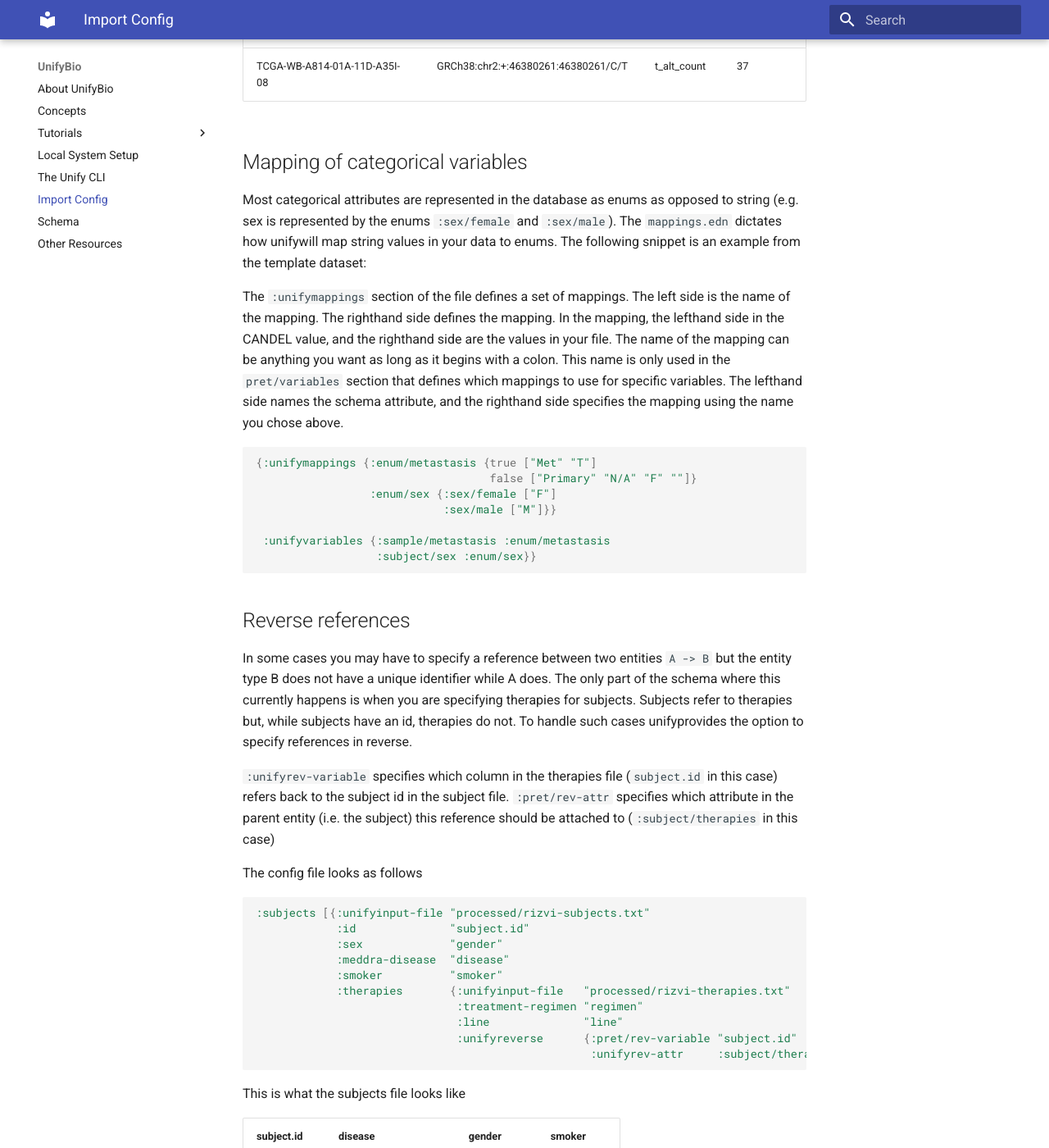
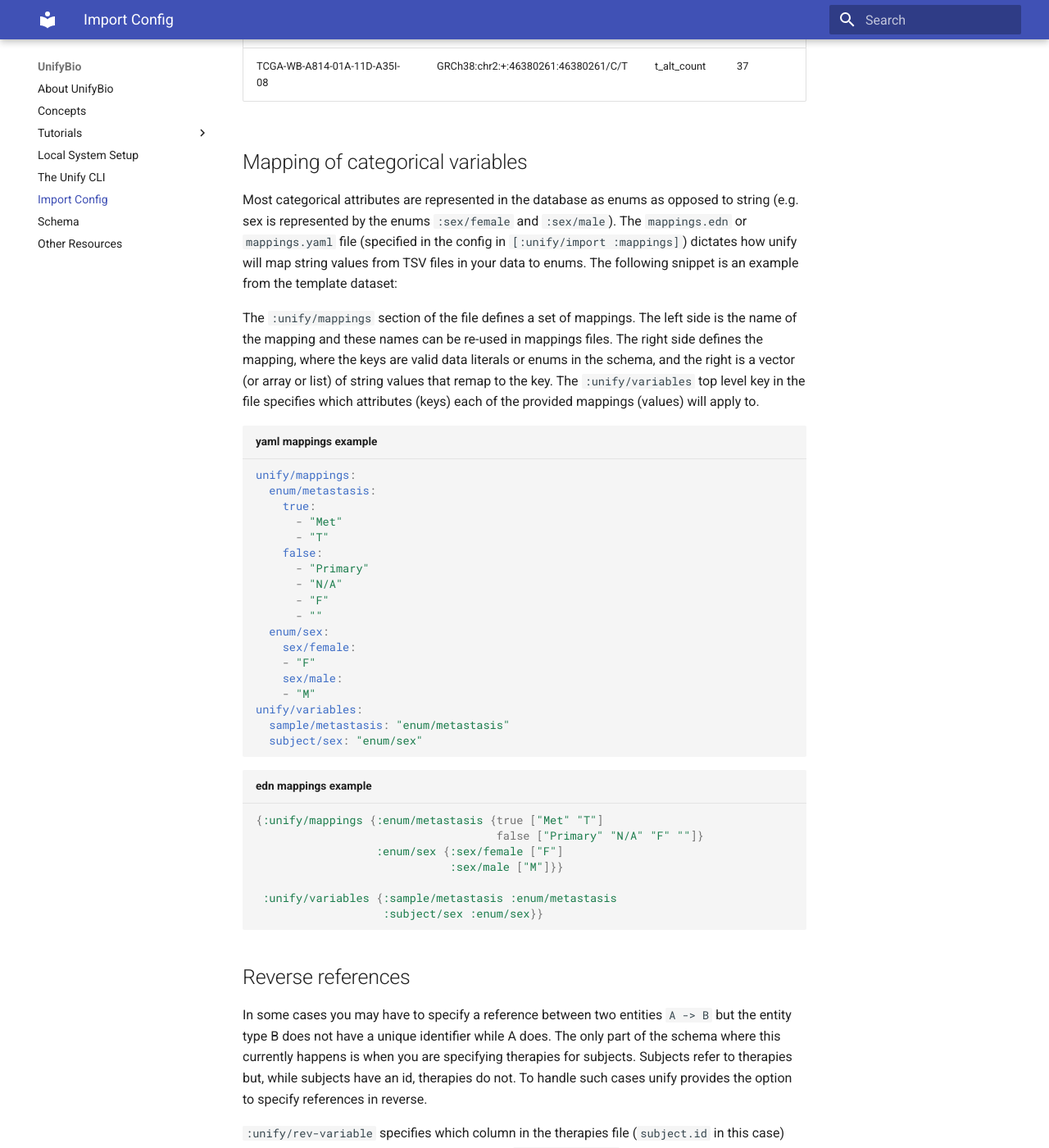
Before and after one commit to UnifyBio/unifybio-site, an MkDocs documentation site: the page built from docs/import-config.md, in a window 1280 px wide and 1400 px high, scrolled down 6096 px. Shown: the whole window at 82% size. Built offline with MkDocs 1.6.1 and Material for MkDocs 9.7.7, drawn with Linux system fonts in a browser that asks for light colours; some of the changed text lies outside the part shown.

Commit message:
first complete pass of import config docs

````diff
--- a/docs/import-config.md
+++ b/docs/import-config.md
@@ -246,42 +246,90 @@
 
 ## Mapping of categorical variables
 
-Most categorical attributes are represented in the database as enums as opposed to string (e.g. sex is represented by the enums `:sex/female` and `:sex/male`). The `mappings.edn` dictates how unifywill map string values in your data to enums. The following snippet is an example from the template dataset:
+Most categorical attributes are represented in the database as enums as opposed to string (e.g. sex is represented by the enums `:sex/female` and `:sex/male`).
+The `mappings.edn` or `mappings.yaml` file (specified in the config in `[:unify/import :mappings]`)
+dictates how unify will map string values from TSV files in your data to enums. The following snippet is an example from the template dataset:
 
-The `:unifymappings` section of the file defines a set of mappings. The left side is the name of the mapping. The righthand side defines the mapping. In the mapping, the lefthand side in the CANDEL value, and the righthand side are the values in your file. The name of the mapping can be anything you want as long as it begins with a colon. This name is only used in the `pret/variables` section that defines which mappings to use for specific variables. The lefthand side names the schema attribute, and the righthand side specifies the mapping using the name you chose above.
+The `:unify/mappings` section of the file defines a set of mappings.
+The left side is the name of the mapping and these names can be re-used in mappings files.
+The right side defines the mapping, where the keys are valid data literals or enums in the schema, and the right is
+a vector (or array or list) of string values that remap to the key.
+The `:unify/variables` top level key in the file specifies which attributes (keys)
+each of the provided mappings (values) will apply to.
 
-```clojure
-{:unifymappings {:enum/metastasis {true ["Met" "T"]
-                                   false ["Primary" "N/A" "F" ""]}
-                 :enum/sex {:sex/female ["F"]
-                            :sex/male ["M"]}}
 
- :unifyvariables {:sample/metastasis :enum/metastasis
-                  :subject/sex :enum/sex}}
+```yaml title="yaml mappings example"
+unify/mappings:
+  enum/metastasis:
+    true:
+      - "Met"
+      - "T"
+    false:
+      - "Primary"
+      - "N/A"
+      - "F"
+      - ""
+  enum/sex:
+    sex/female:
+    - "F"
+    sex/male:
+    - "M"
+unify/variables:
+  sample/metastasis: "enum/metastasis"
+  subject/sex: "enum/sex"
+```
+
+```clojure title="edn mappings example"
+{:unify/mappings {:enum/metastasis {true ["Met" "T"]
+                                    false ["Primary" "N/A" "F" ""]}
+                  :enum/sex {:sex/female ["F"]
+                             :sex/male ["M"]}}
+
+ :unify/variables {:sample/metastasis :enum/metastasis
+                   :subject/sex :enum/sex}}
 
 ```
 
 ## Reverse references
 
-In some cases you may have to specify a reference between two entities `A -> B` but the entity type B does not have a unique identifier while A does. The only part of the schema where this currently happens is when you are specifying therapies for subjects. Subjects refer to therapies but, while subjects have an id, therapies do not. To handle such cases unifyprovides the option to specify references in reverse.
+In some cases you may have to specify a reference between two entities `A -> B` but the entity type B does not have a unique identifier while A does.
+The only part of the schema where this currently happens is when you are specifying therapies for subjects.
+Subjects refer to therapies but, while subjects have an id, therapies do not. To handle such cases unify
+provides the option to specify references in reverse.
 
-`:unifyrev-variable` specifies which column in the therapies file (`subject.id` in this case) refers back to the subject id in the subject file. `:pret/rev-attr` specifies which attribute in the parent entity (i.e. the subject) this reference should be attached to (`:subject/therapies` in this case)
+`:unify/rev-variable` specifies which column in the therapies file (`subject.id` in this case) refers back to the subject id in the subject file.
+`:unify/rev-attr` specifies which attribute in the parent entity (i.e. the subject) this reference should be attached to (`:subject/therapies` in this case).
 
-The config file looks as follows
-```clojure
-:subjects [{:unifyinput-file "processed/rizvi-subjects.txt"
+```yaml title="yaml reverse ref example" hl_lines="11-13"
+subjects:
+  - unify/input-tsv-file: "processed/rizvi-subjects.txt"
+    id: "subject.id"
+    sex: gender
+    meddra-disease: disease
+    smoker: smoker
+    therapies:
+    - unify/input-tsv-file: "processed/rizvi-therapies.txt"
+      treatment-regimen: "regimen"
+      line: "line"
+      unify/reverse:
+        unify/rev-variable: "subject.id"
+        unify/rev-attr: ":subject/therapies"
+```
+
+```clojure title="edn reverse ref example" hl_lines="9-10"
+:subjects [{:unify/input-tsv-file "processed/rizvi-subjects.txt"
             :id              "subject.id"
             :sex             "gender"
             :meddra-disease  "disease"
             :smoker          "smoker"
-            :therapies       {:unifyinput-file   "processed/rizvi-therapies.txt"
+            :therapies       {:unify/input-tsv-file   "processed/rizvi-therapies.txt"
                               :treatment-regimen "regimen"
                               :line              "line"
-                              :unifyreverse      {:pret/rev-variable "subject.id"
-                                                  :unifyrev-attr     :subject/therapies}}}
+                              :unify/reverse      {:unify/rev-variable "subject.id"
+                                                   :unify/rev-attr     :subject/therapies}}}
 ```
 
-This is what the subjects file looks like
+This is what the subjects file looks like:
 
 |subject.id	|disease|	gender|	smoker|
 |-----------|-------|---------|-------|
@@ -301,12 +349,25 @@
 
 ## Data fields with multiple values
 
-If your data has multiple values for an attribute in a single cell of the input table, you can tell unifyto split the content of the cell into individual values. For instance in the following example we have a single `Genes` column that contains multiple genes separated by `;`. `:cnv/genes` is a cardinality-many attribute, and therefore the set of genes will all be associated with a single entity.
+If your data has multiple values for an attribute in a single cell of the input table, you can tell unify
+to split the content of the cell into individual values. For instance in the following example we have a single
+`Genes` column that contains multiple genes separated by `;`. `:cnv/genes` is a cardinality-many attribute,
+and therefore the set of genes in each cell will all be associated with a single entity.
 
-This snippet shows how to configure unif to handle such cases
+This snippet shows how to direct Unify to handle these cases:
 
-```clojure
-:cnv {:unif/input-file #glob["processed/" "cnv_ref_*.tsv"]
+```clojure title="yaml multiple value example" hl_lines="6-7"
+cnv:
+  - unify/input-tsv-file: "processed/cnv_ref_3.tsv"
+    genomic-coordinates: "gc.id"
+    id: "gc.id"
+    genes:
+      unify/many-delimiter: ";"
+      unify/many-variable: "Genes"
+```
+
+```clojure title="edn multiple value example" hl_lines="4-5"
+:cnv {:unify/input-tsv-file "processed/cnv_ref_3.tsv"]
       :genomic-coordinates "gc.id"
       :id  "gc.id"
       :genes {:unif/many-delimiter ";"
@@ -323,12 +384,23 @@
 
 ## Constant values
 
-You can use the `:unif/constants` directive to specify values that you want to be constant across all the entities in a file. For instance in the following example all the measurements entity generated by pret will have a `:measurement/epitope` attribute with value `LDHA`
+You can use the `:unify/constants` directive to specify values that you want to be constant across all the entities in a file.
+For instance in the following example all the measurements entity generated by pret will have a `:measurement/epitope` attribute with value `LDHA`.
 
-```clojure
-:measurements {:unif/input-file   "processed/ldh_meas_and_samples.txt"
-               :sample            "sample.id"
-               :measurement/ng-mL "LDH @ Baseline"
-               ; The :unif/constants key allows you to specify an attribute that is constant across all entities in the input file
-               ; Here that means that every measurement in the LDH input file is targeting the LDHA protein
-               :unif/constants    {:measurement/epitope "LDHA"}}}]}
+```yaml title="yaml constants example" hl_lines="5-6"
+:measurements
+  - unify/input-tsv-file: "processed/ldh_meas_and_samples.txt"
+    sample: "sample.id"
+    measurement/ng-mL: "LDH @ Baseline"
+    unify/constants
+      - measurement/epitope: "LDHA"
+```
+
+```clojure title="edn constants example" hl_lines="4"
+:measurements {:unif/input-tsv-file   "processed/ldh_meas_and_samples.txt"
+               :sample                "sample.id"
+               :measurement/ng-mL     "LDH @ Baseline"
+               :unif/constants        {:measurement/epitope "LDHA"}}}]}
+```
+
+The end.
````
